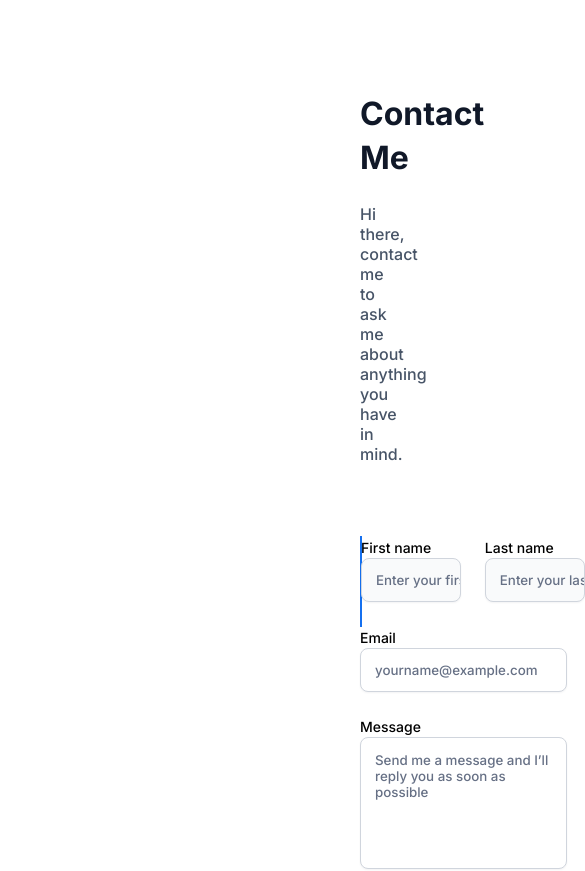
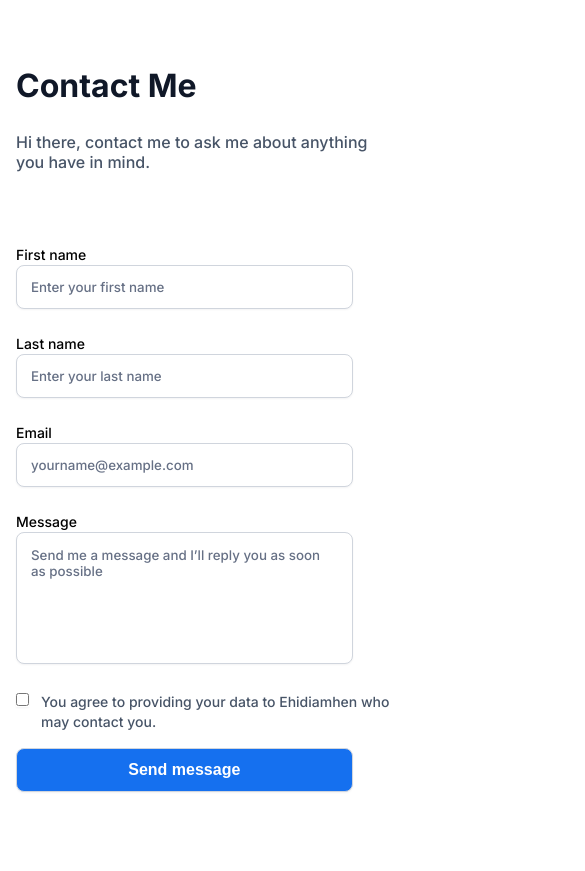
Before and after one commit to Ehidiamhen/linktree-contact, a React (Create React App) app: page /contact in a window 390 px wide. Shown: the top 871 px of the page, 585 px wide, since content can reach past the window. Built offline with nearby package versions, Linux system fonts and the light colour scheme.

Commit message:
Style: Added responsiveness and optimized layout

```diff
--- a/src/CSS/Contact.css
+++ b/src/CSS/Contact.css
@@ -23,7 +23,6 @@ h1 {
     width: 25.6vw;
     height: 2.75rem;
     border-radius: 8px;
-    margin-bottom: 1.5rem;
 }
 
 #first_name:focus, #last_name:focus {
@@ -44,10 +43,12 @@ h1 {
     border-radius: 8px;
     border: 1px solid #D0D5DD;
     box-shadow: 0px 1px 2px rgba(16, 24, 40, 0.05);
-    margin-bottom: 1.5rem;
     outline: none;
 }
 
+.input-margin {
+    margin-top: 1.5rem;
+}
 .input-email input:focus {
     border: 1px solid #84CAFF;
     box-shadow: 0px 1px 2px rgba(16, 24, 40, 0.05);
@@ -78,7 +79,7 @@ textarea:invalid {
     box-shadow: 0px 1px 2px rgba(16, 24, 40, 0.05)
 }
 
-textarea:focus:invalid {
+textarea:invalid {
     border: 1px solid #F89687;
     box-shadow: 0px 1px 2px rgba(16, 24, 40, 0.05), 0px 0px 0px 4px #FFD3CC;
 }
@@ -117,17 +118,68 @@ input::placeholder, textarea::placeholder {
     margin-top: 1rem;
 }
 
+.submit:hover {
+    background: #175CD3;
+    border: 1px solid #175CD3;
+    box-shadow: 0px 1px 2px rgba(16, 24, 40, 0.05);
+}
+.submit:focus{
+    background: #1570EF;
+    border: 1px solid #1570EF;
+    box-shadow: 0px 1px 2px rgba(16, 24, 40, 0.05), 0px 0px 0px 4px #D1E9FF;
+}
+.submit:disabled{
+    background: #B2DDFF;
+    border: 1px solid #B2DDFF;
+    box-shadow: 0px 1px 2px rgba(16, 24, 40, 0.05);
+}
 .error-msg{
-    color: red;
-    font-size: 12px;
-    padding: 0;
+    font-weight: 500;
+    font-size: 14px;
+    line-height: 20px;
+    color: #F83F23;
+}
+
+.success {
+    display: flex;
+    align-items: center;
+    justify-content: center;
+    position: absolute;
+    background-color: #175CD3;
+    color: #ffffff;
+    font-size: 20px;
+    text-align: center;
+    z-index: 20;
+    height: 20vh;
+    width: 20vw;
+    top: 60%;
+    left: 40%;
+    border-radius: 20px;
 }
 
 @media screen and (max-width:480px) {
+    #container {
+        padding: 4rem 0rem 4rem 1rem;
+    }
+    #first_name, #last_name, .input-email input, textarea{
+        width: 90%;
+    }
+
+    .checkbox {
+        align-items:flex-start;
+    }
     .input-name{
-        background: #F9FAFB;
-/* Primary/600 */
+        display: flex;
+        flex-wrap: wrap;
+        flex-direction: column;
+    }
 
-border: 1px solid #1570EF;
+    .success {
+        width: 50%;
+        left: 20%;
+    }
+
+    #footer {
+        margin-top: 4rem;
     }
 }
--- a/src/components/Form.js
+++ b/src/components/Form.js
@@ -103,27 +103,31 @@ const Email = () => {
             <div className='input-name'>
                 <div>
                   <label for='text'>First name<br></br></label>
-                  <input id='first_name' className='input-name' type='text' placeholder='Enter your first name'
+                  <input id='first_name' className='name-input' type='text' placeholder='Enter your first name'
                   onChange={handleFirstNameChange} value={firstName}></input>
                   {firstNameError&&<div className='error-msg'>{firstNameError}</div>}
                 </div>
                 <div>
                   <label for='text'>Last name<br></br></label>
-                  <input id='last_name' className='input-name' type='text' placeholder='Enter your last name'
+                  <input id='last_name' className='name-input' type='text' placeholder='Enter your last name'
                   onChange={handleLastNameChange} value={lastName}></input>
                   {lastNameError&&<div className='error-msg'>{lastNameError}</div>}
                 </div>
             </div>
 
+            <div className='input-margin'>
               <label for='email'>Email<br></br></label>
               <input  type='text' placeholder='yourname@example.com'
               onChange={handleEmailChange} id='email' value={email}></input>
               {emailError&&<div className='error-msg'>{emailError}</div>}
+            </div>
 
+            <div className='input-margin'>
               <label for='text' >Message<br></br></label>
               <textarea placeholder='Send me a message and I’ll reply you as soon as possible'
               onChange={handleMessageChange} id='message'value={message}></textarea>
               {messageError&&<div className='error-msg'>{messageError}</div>}
+            </div>
 
             <div  className='checkbox'>
               <input type='checkbox'id='checkbox' required></input>
```
Lines whose indentation alone changed are shown as unchanged.
